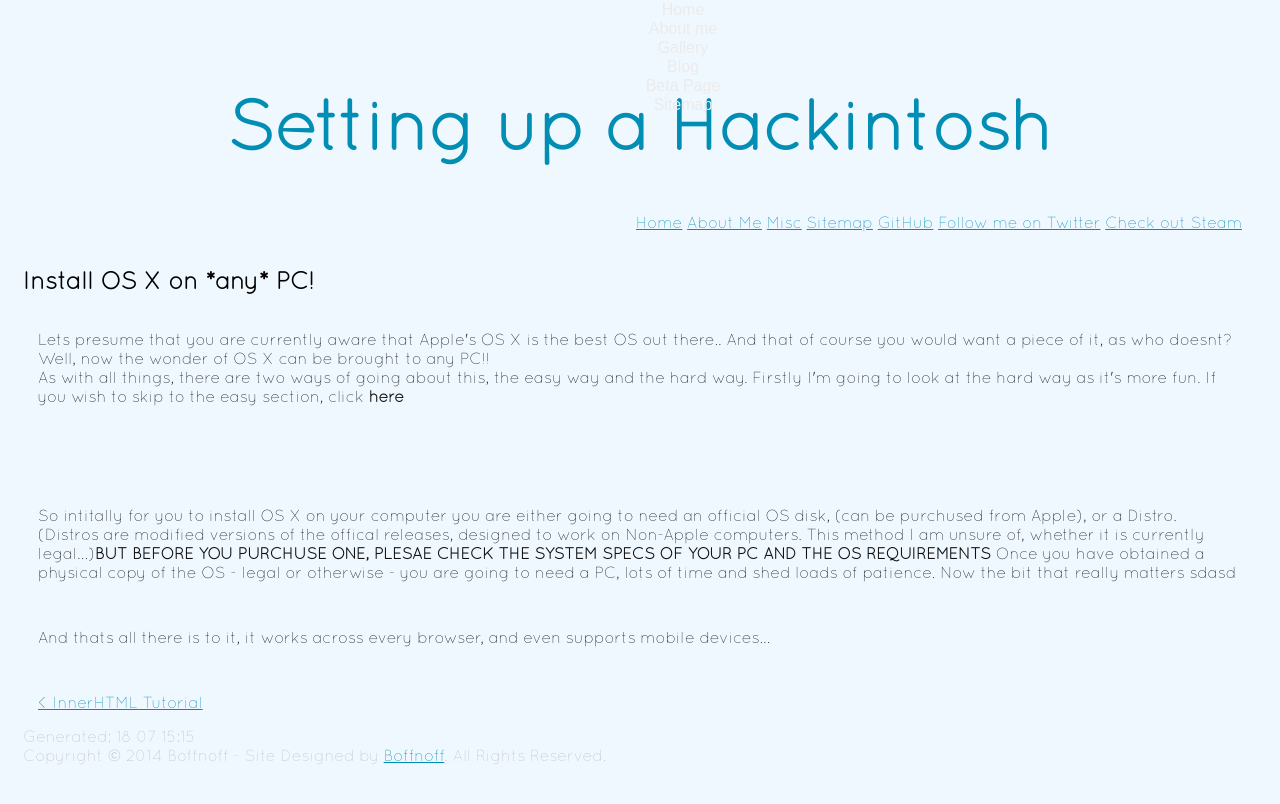
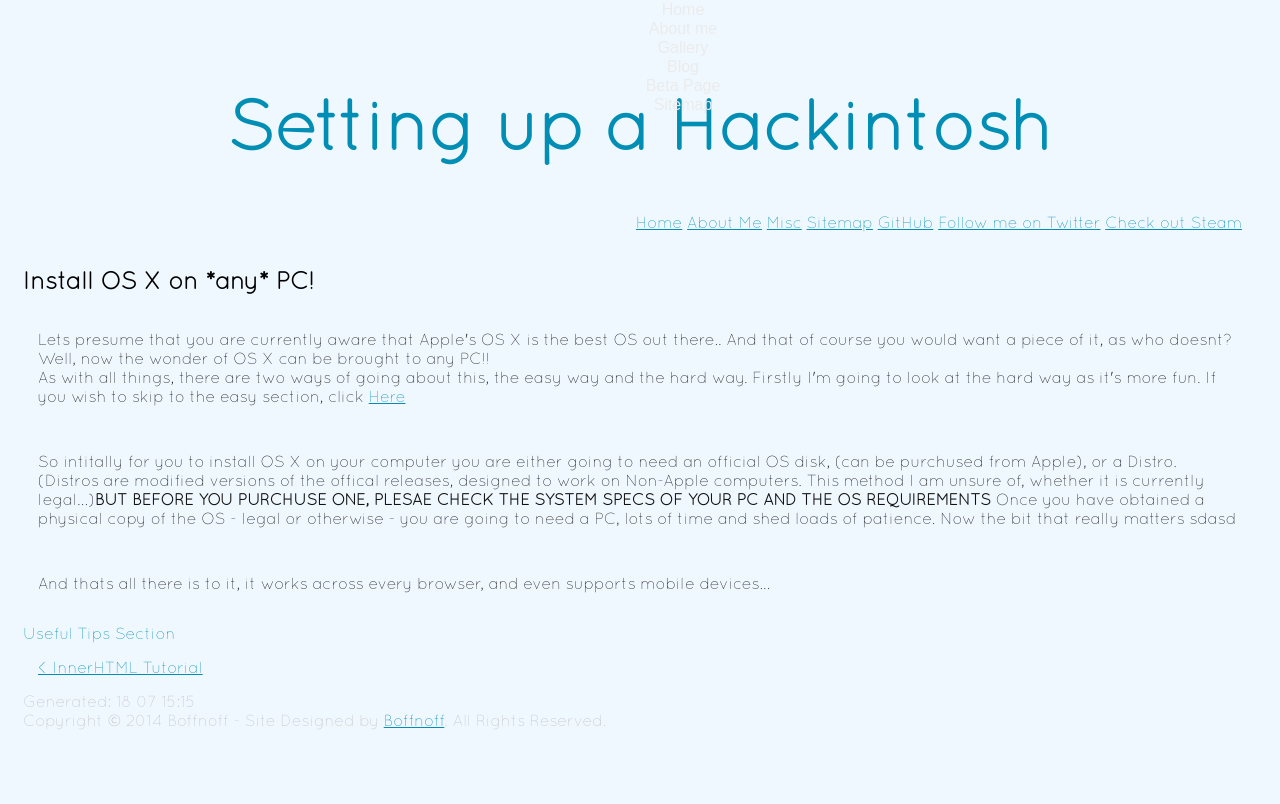
Before and after one commit to boffnoff/boffnoff.github.com, a Jekyll site: the page built from _posts/2014-07-08-install-os-x-on-any-pc.html, in a window 1280 px wide. Shown: the top 804 px of the page. Built offline with Jekyll 4.4.1, drawn with Linux system fonts in a browser that asks for light colours.

Commit message:
added HTML anchor

```diff
--- a/_posts/2014-07-08-install-os-x-on-any-pc.html
+++ b/_posts/2014-07-08-install-os-x-on-any-pc.html
@@ -17,10 +17,13 @@
     as who doesnt? Well, now the wonder of OS X can be brought to any PC!!
     <br>
     As with all things, there are two ways of going about this, the easy way and the hard way. Firstly I'm going to look at the hard way as it's
-    more fun. If you wish to skip to the easy section, click <b>here</b>
+    more fun. If you wish to skip to the easy section, click <a href="#easy">Here</a>
+
     </p>
-<br>
-<br>
+
+
+
+
 
 <p>
    So intitally for you to install OS X on your computer you are either going to need an official OS disk, (can be purchused from Apple), or a
@@ -36,3 +39,10 @@
 <p>
     And thats all there is to it, it works across every browser, and even supports mobile devices...
 </p>
+
+
+
+
+
+
+<a id="easy">Useful Tips Section</a>
```
